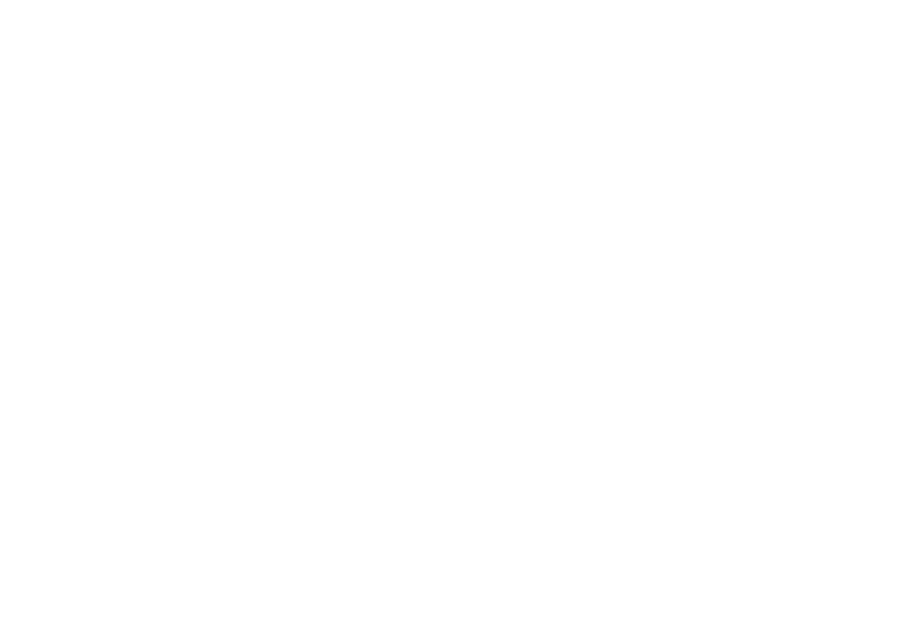
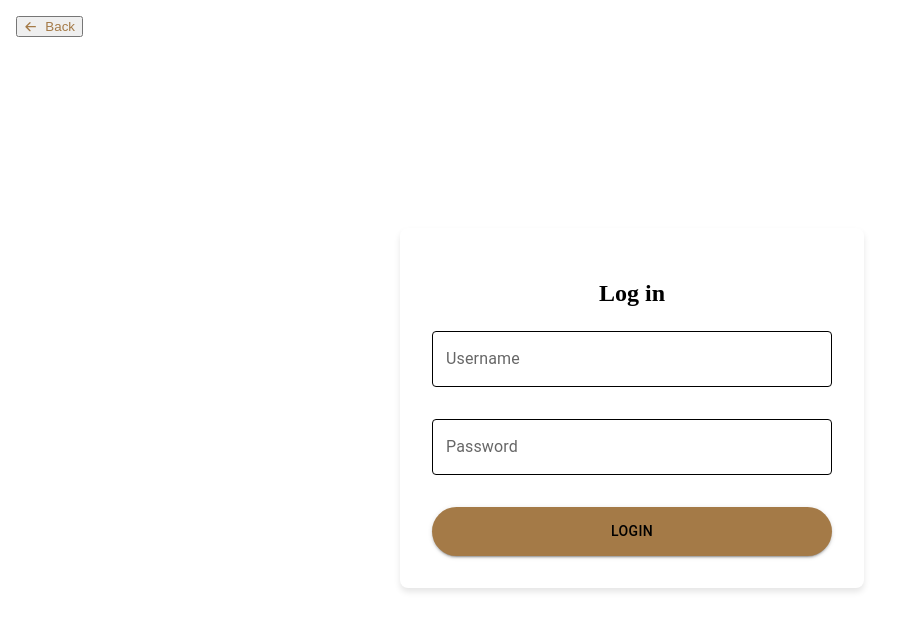
Before and after one commit to bally3399/Library-Management-System, a React (Create React App) app: page /login in a window 1280 px wide. Before the commit this address had no page. Shown: the top 630 px of the page, without its empty margins (0-910 px from the left). Built offline with nearby package versions, Linux system fonts and the light colour scheme; the HTML template or start-up script is replaced by a standard one.

Commit message:
added changes on register page

```diff
--- a/src/pages/home/getStarted/GetStarted.jsx
+++ b/src/pages/home/getStarted/GetStarted.jsx
@@ -65,8 +65,8 @@
             const response = await axios.post("https://api.fortunaelibrary-api.com/api/Auth/register", payload, {
                 headers: { "Content-Type": "application/json" },
             });
-
-            if (response.data.successful) {
+            console.log(response);
+            if (response.data === "User registered successfully") {
                 toast.success(`Welcome ${form.username}, you have signed up successfully!`);
                 setTimeout(() => navigate("/login"), 3000);
             } else {
--- /dev/null
+++ b/src/pages/home/login/Login.jsx
@@ -0,0 +1,112 @@
+import React, { useState } from "react";
+import { HiArrowLeft } from "react-icons/hi";
+import { Button, TextField } from "@mui/material";
+import axios from "axios";
+import { toast } from "react-toastify";
+import { useNavigate } from "react-router-dom"; // Using useNavigate hook from react-router-dom
+import styles from "./Login.module.css";
+
+const Login = () => {
+    const [form, setForm] = useState({ username: "", password: "" });
+    const [errors, setErrors] = useState({});
+    const [isLoading, setIsLoading] = useState(false);
+    const navigate = useNavigate();
+
+    const handleChange = (e) => {
+        const { name, value } = e.target;
+        setForm((prev) => ({ ...prev, [name]: value }));
+    };
+
+    const handleSubmit = async (e) => {
+        e.preventDefault();
+        setIsLoading(true);
+
+        try {
+            const response = await axios.post(
+                "https://api.fortunaelibrary-api.com/api/Auth/login",
+                form,
+                {
+                    headers: { "Content-Type": "application/json" },
+                }
+            );
+
+            if (response.data.successful) {
+                toast.success(`Welcome ${form.username}, you have logged in successfully!`, {
+                    position: "top-right",
+                    autoClose: 3000,
+                });
+                navigate("/dashboard");
+            } else {
+                setErrors({ username: "Invalid username or password" });
+            }
+        } catch (error) {
+            toast.error("Login failed. Please try again.");
+        } finally {
+            setIsLoading(false);
+        }
+    };
+
+    return (
+        <main className={styles.container}>
+            <div className={styles.backButtonWrapper}>
+                <button onClick={() => navigate("/register")} className={styles.backButton}>
+                    <HiArrowLeft className={styles.backIcon} /> Back
+                </button>
+            </div>
+            <section className={styles.formSection}>
+                <div className={styles.formContainer}>
+                    <h2 className={styles.title}>Log in</h2>
+                    <form onSubmit={handleSubmit}>
+                        <div className={styles.inputField}>
+                            <TextField
+                                label="Username"
+                                name="username"
+                                type="text"
+                                value={form.username}
+                                onChange={handleChange}
+                                fullWidth
+                                className={styles.formField}
+                                sx={{
+                                    "& label.Mui-focused": { color: "#a47a47" },
+                                    "& .MuiOutlinedInput-root": {
+                                        "& fieldset": { borderColor: "black" },
+                                        "&:hover fieldset": { borderColor: "#a47a47" },
+                                        "&.Mui-focused fieldset": { borderColor: "#a47a47" },
+
+                                    },
+                                    marginBottom: "16px",
+                                }}
+                            />
+                        </div>
+                        <TextField
+                            label="Password"
+                            name="password"
+                            type="password"
+                            value={form.password}
+                            onChange={handleChange}
+                            fullWidth
+                            className={styles.formField}
+                            sx={{
+                                "& label.Mui-focused": { color: "#a47a47" },
+                                "& .MuiOutlinedInput-root": {
+                                    "& fieldset": { borderColor: "black" },
+                                    "&:hover fieldset": { borderColor: "#a47a47" },
+                                    "&.Mui-focused fieldset": { borderColor: "#a47a47" },
+
+                                },
+                                marginBottom: "16px",
+                            }}
+                        />
+                        <div className={styles.submitButtonWrapper}>
+                            <Button type="submit" variant="contained" fullWidth disabled={isLoading} className={styles.submitButton}>
+                                {isLoading ? "Logging in..." : "Login"}
+                            </Button>
+                        </div>
+                    </form>
+                </div>
+            </section>
+        </main>
+    );
+};
+
+export default Login;
--- /dev/null
+++ b/src/pages/home/login/Login.module.css
@@ -0,0 +1,125 @@
+.container {
+    display: flex;
+    min-height: 100vh;
+    width: 100%;
+    align-items: center;
+    justify-content: center;
+    background-size: cover;
+    background-position: center;
+    color: white;
+}
+
+.backButtonWrapper {
+    position: absolute;
+    top: 1rem;
+    left: 1rem;
+}
+
+.backButton {
+    display: flex;
+    align-items: center;
+    color: #a47a47;
+    cursor: pointer;
+}
+
+.backButton:hover {
+    color: darkgoldenrod;
+}
+
+.backIcon {
+    margin-right: 0.5rem;
+}
+
+.formSection {
+    width: 30rem;
+    text-align: center;
+}
+
+.formContainer {
+    width: 100%;
+    max-width: 400px;
+    padding: 2rem;
+    background: white;
+    border-radius: 8px;
+    box-shadow: 0 4px 6px rgba(0, 0, 0, 0.1);
+}
+
+.title {
+    font-size: 1.5rem;
+    font-weight: 600;
+    margin-bottom: 1.5rem;
+    color: black;
+}
+.formField {
+    margin-bottom: 16px;
+    color: black;
+    display: block;
+}
+
+.formField input:focus {
+    border-color: #a47a47 !important;
+}
+
+.inputField {
+    margin-bottom: 1rem;
+}
+
+.submitButtonWrapper {
+    margin-top: 1rem;
+}
+
+.submitButton {
+    background-color: #a47a47 !important;
+    color: black !important;
+    padding: 0.75rem !important;
+    border-radius: 9999px !important;
+}
+
+.submitButton:hover {
+    background-color: darkgoldenrod !important;
+}
+
+
+@media (max-width: 768px) {
+    .formSection {
+        width: 100%;
+    }
+
+    .formContainer {
+        padding: 1.5rem;
+    }
+
+    .title {
+        font-size: 1.3rem;
+    }
+
+    .submitButton {
+        padding: 0.6rem !important;
+    }
+}
+
+@media (max-width: 480px) {
+    .container {
+        flex-direction: column;
+        align-items: center;
+        padding: 1rem;
+    }
+
+    .formContainer {
+        padding: 1.2rem;
+        max-width: 90%;
+    }
+
+    .title {
+        font-size: 1.2rem;
+    }
+
+    .submitButton {
+        padding: 0.5rem !important;
+    }
+
+    .backButtonWrapper {
+        top: 0.5rem;
+        left: 0.5rem;
+    }
+}
```
Also changed, not shown: src/router/Router.jsx (+9 -0 lines).
